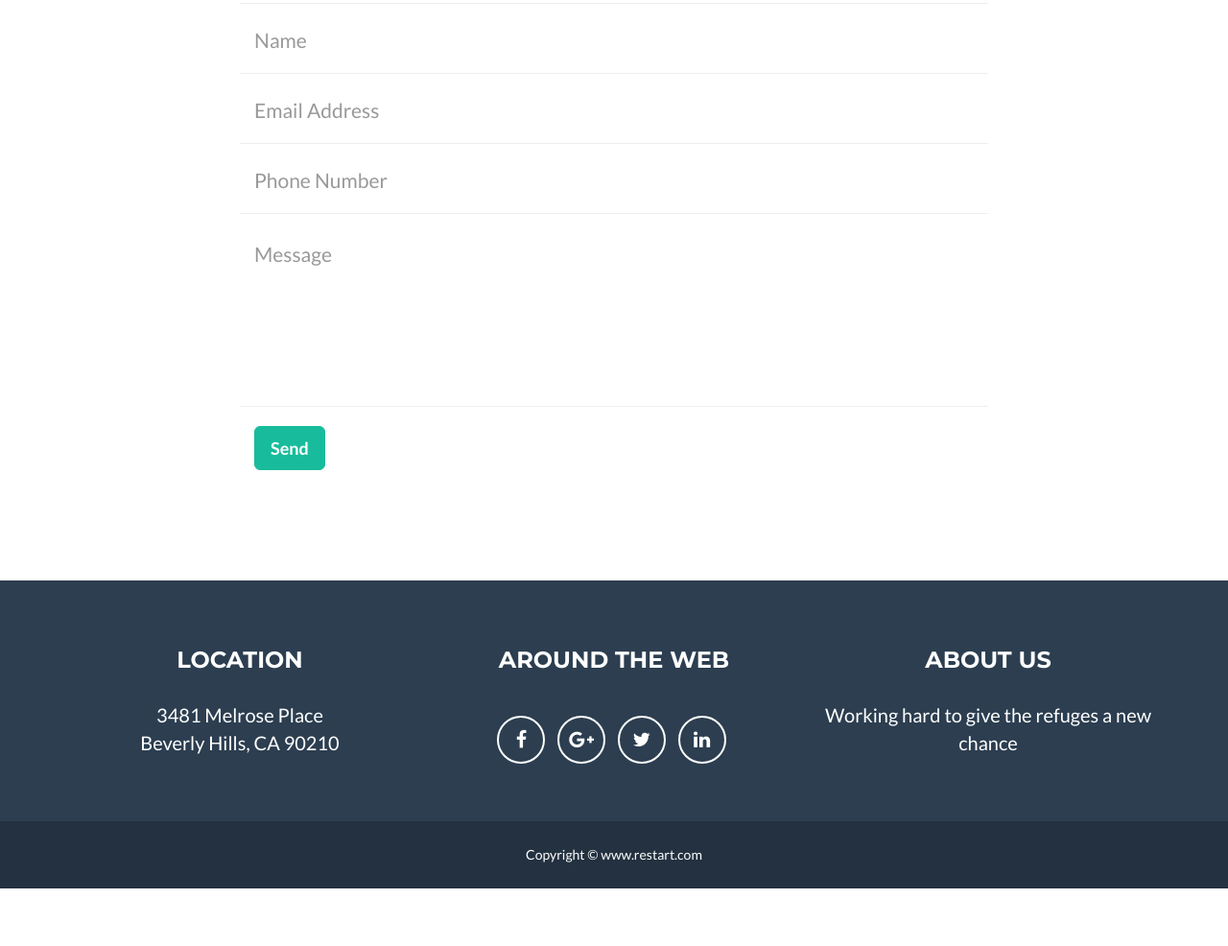
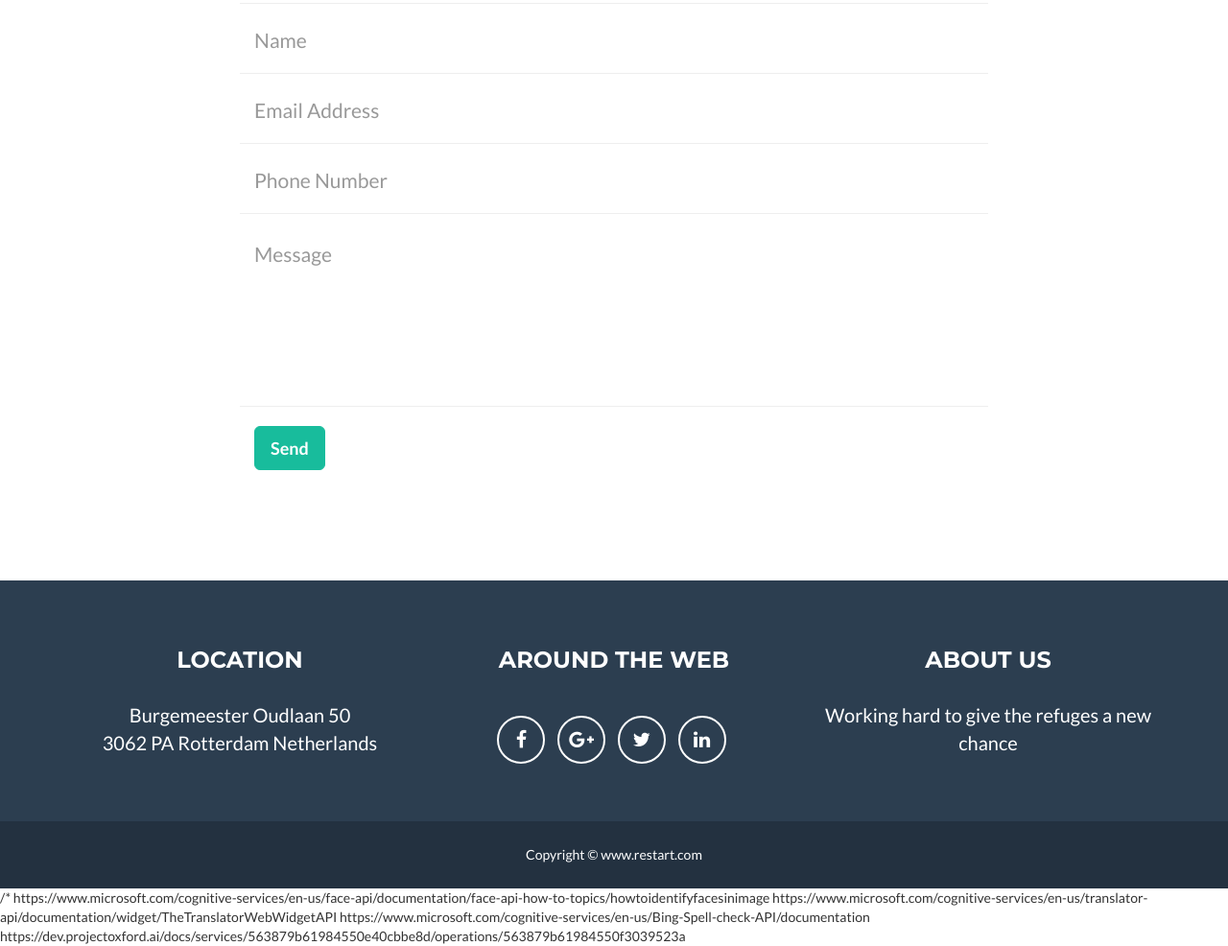
Before and after one commit to VesAndrei/start, a plain HTML site: page index.html in a window 1280 px wide. Shown: the part 2374-3360 px from the top of the page at 96% size. Before the commit the page ends 3300 px from the top, so only its background shows below. Drawn offline with nearby package versions, Linux system fonts and the light colour scheme.

Commit message:
WEBPAGES

```diff
--- a/index.html
+++ b/index.html
@@ -242,8 +242,8 @@
                 <div class="row">
                     <div class="footer-col col-md-4">
                         <h3>Location</h3>
-                        <p>3481 Melrose Place
-                            <br>Beverly Hills, CA 90210</p>
+                        <p> Burgemeester Oudlaan 50
+                            <br>3062 PA Rotterdam Netherlands</p>
                     </div>
                     <div class="footer-col col-md-4">
                         <h3>Around the Web</h3>
@@ -530,3 +530,8 @@
 </body>
 
 </html>
+
+/* https://www.microsoft.com/cognitive-services/en-us/face-api/documentation/face-api-how-to-topics/howtoidentifyfacesinimage
+https://www.microsoft.com/cognitive-services/en-us/translator-api/documentation/widget/TheTranslatorWebWidgetAPI
+https://www.microsoft.com/cognitive-services/en-us/Bing-Spell-check-API/documentation
+https://dev.projectoxford.ai/docs/services/563879b61984550e40cbbe8d/operations/563879b61984550f3039523a
```
